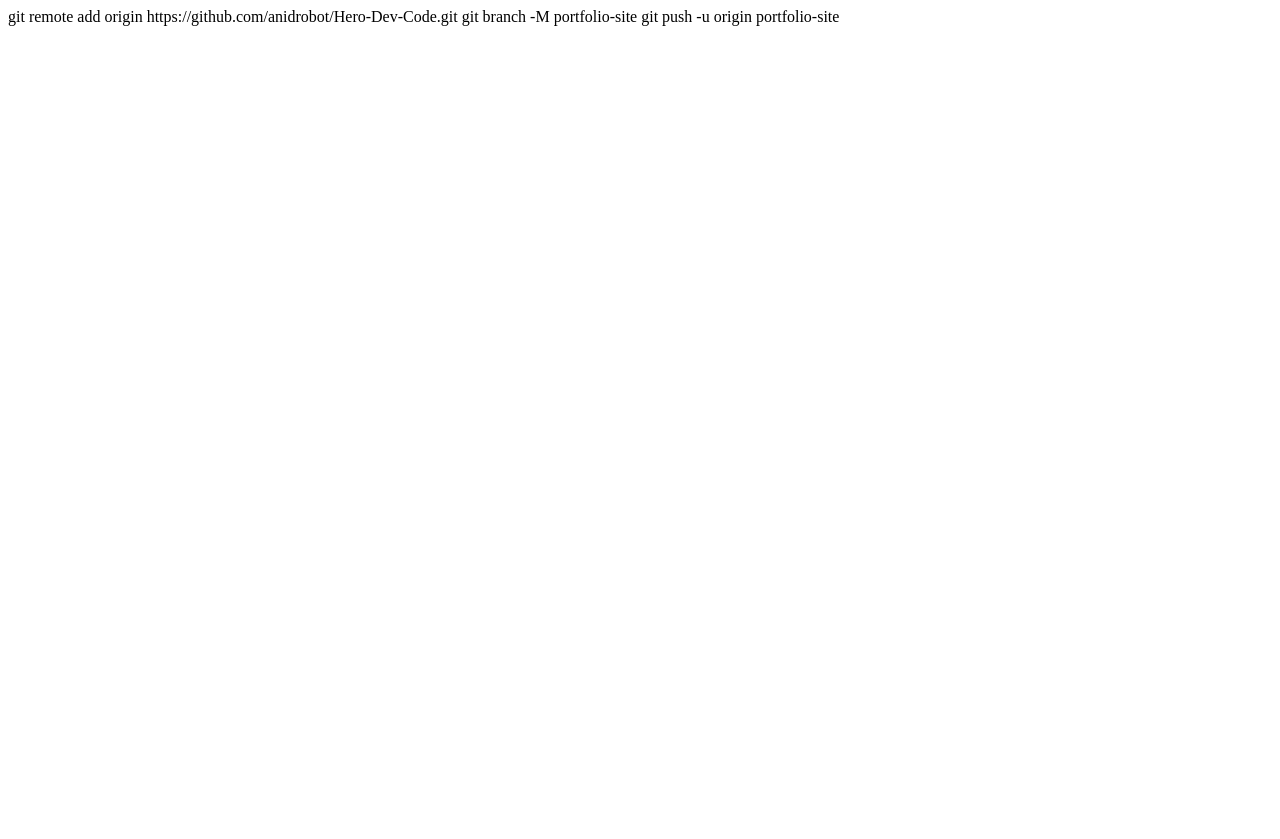
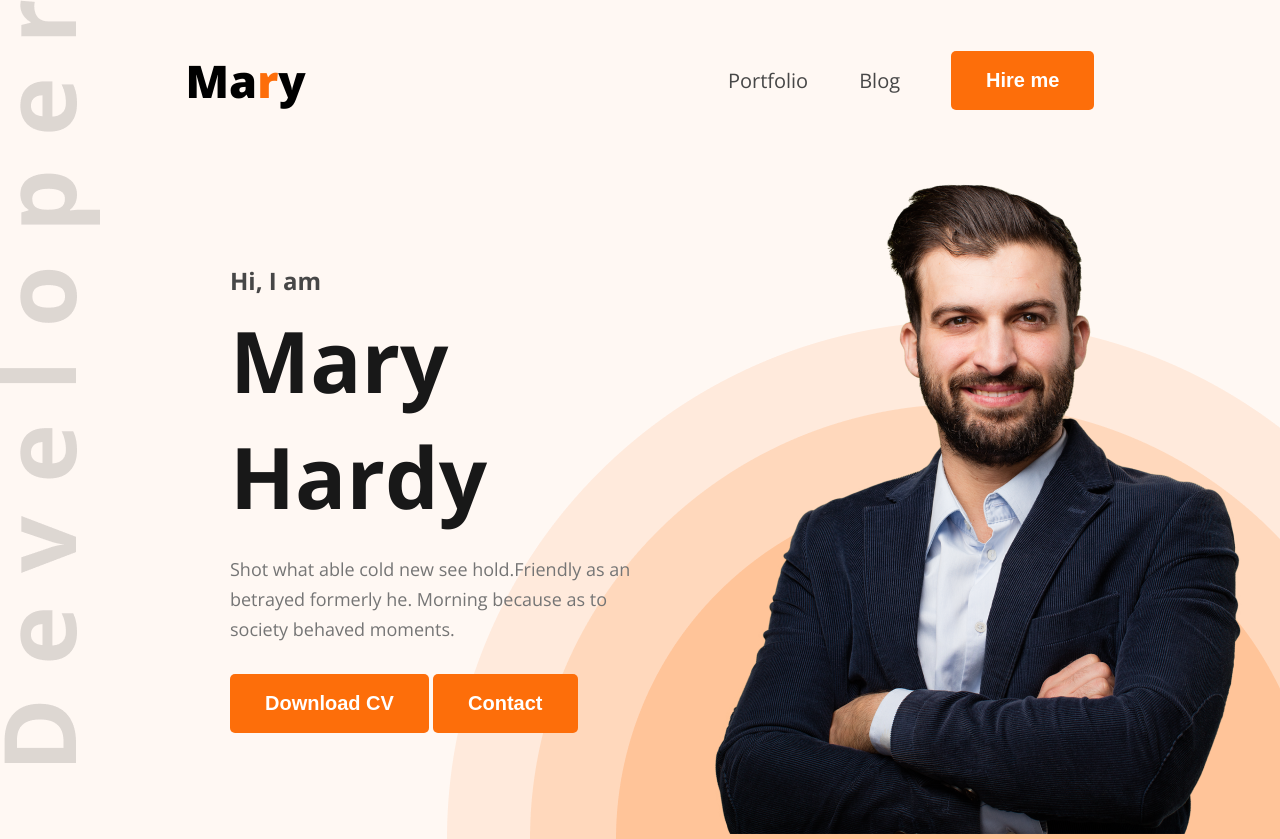
Before and after one commit to anidrobot/Hero-Dev-Code, a plain HTML site: page index.html in a window 1280 px wide. Before the commit the page ends 800 px from the top, so only its background shows below. Drawn offline with nearby package versions, Linux system fonts and the light colour scheme.

Commit message:
complete 1st site

```diff
--- a/index.html
+++ b/index.html
@@ -3,11 +3,42 @@
 <head>
     <meta charset="UTF-8">
     <meta name="viewport" content="width=device-width, initial-scale=1.0">
-    <title>Anidro Paul Portfollio</title>
+    <title>Anidro Paul Portfolio</title>
+    <link rel="preconnect" href="https://fonts.googleapis.com">
+<link rel="preconnect" href="https://fonts.gstatic.com" crossorigin>
+<link href="https://fonts.googleapis.com/css2?family=Open+Sans:ital,wght@0,300..800;1,300..800&display=swap" rel="stylesheet">
+<link rel="stylesheet" href="styles/portfolio.css">
+
 </head>
-<body>
-    git remote add origin https://github.com/anidrobot/Hero-Dev-Code.git
-git branch -M portfolio-site
-git push -u origin portfolio-site
+<body class="font-open-sans">
+    <header>
+        <nav>
+            <div class="logo"><h2>Ma<span class="color-orange">r</span>y</h2></div>
+            <ul class="manu">
+                <li><a href="">Portfolio</a></li>
+                <li><a href="">Blog</a></li>
+                <li><button class="btn">Hire me </button></li>
+            </ul>
+        </nav>
+
+        <section id="banner">
+            <div class="banner-content">
+                <h2>Hi, I  am</h2>
+                <h1>Mary Hardy</h1>
+                <p>Shot what able cold new see hold.Friendly as an betrayed formerly he.
+                    Morning because as to society behaved moments.</p>
+
+                    <div>
+                <button class="btn">Download CV</button>
+                <button class="btn">Contact</button>
+            </div>
+
+            </div>
+
+            <div class="banner-image">
+                <img src="images/hardy.png" alt="">
+            </div>
+        </section>
+    </header>
 </body>
 </html>
--- /dev/null
+++ b/styles/portfolio.css
@@ -0,0 +1,93 @@
+*{
+    margin: 0;
+    padding: 0;
+    box-sizing: border-box;
+}
+/* shared style */
+.font-open-sans {
+  font-family: "Open Sans", sans-serif;
+  font-optical-sizing: auto;}
+
+  .logo h2{
+    font-size: 45px;
+    font-weight: 900;
+  }
+  .color-orange{
+    color:#FD6E0A
+  }
+.btn{
+    background-color: #FD6E0A;
+    border: none;
+    padding: 18px 35px;
+    border-radius: 5px;
+    font-size: 20px;
+    font-weight: bold;
+    color: white;
+    cursor: pointer;
+
+}
+
+  header{
+    background-color:#FFF8F3;
+    background: url("../images/developer.png"),url(../images/header_bg.png),#FFF8F3;;
+    background-position: top left, bottom right;
+    background-repeat: no-repeat;
+    padding-top: 50px;
+
+  }
+
+  /* main style */
+
+  nav{
+    width: 71%;
+    max-width: 1891px;
+    /* border: 1px solid red; */
+    margin: 0px auto ;
+    display: flex;
+    justify-content: space-between;
+    align-items: center;
+  }
+  nav .manu{
+    display: flex;
+    list-style-type: none;
+    gap:51px;
+    align-items: center;
+  }
+  nav .manu a{
+    font-size: 20px;
+    color:#474747;
+    text-decoration: none;
+  }
+
+  #banner{
+    /* border: 1px solid red; */
+    margin: 47px 30px 0 230px;
+    display: flex;
+    justify-content: space-between;
+    align-items: center;
+  }
+  #banner .banner-content{
+    max-width: 585px;
+  }
+  #banner .banner-content h2{
+    font-size: 45 px;
+    font-weight: 600px;
+    color: #474747;
+    margin-bottom: 5px;
+  }
+  #banner .banner-content h1{
+    font-size: 85px;
+    font-weight: bold;
+    color: #181818;
+    margin-bottom: 20px;
+
+  }
+  #banner .banner-content p{
+    font-size: 18px;
+    color: #757575;
+    line-height: 30px;
+    margin-bottom: 30px;
+  }
+  #banner .banner-image img{
+    max-width: 585px;
+  }
```
